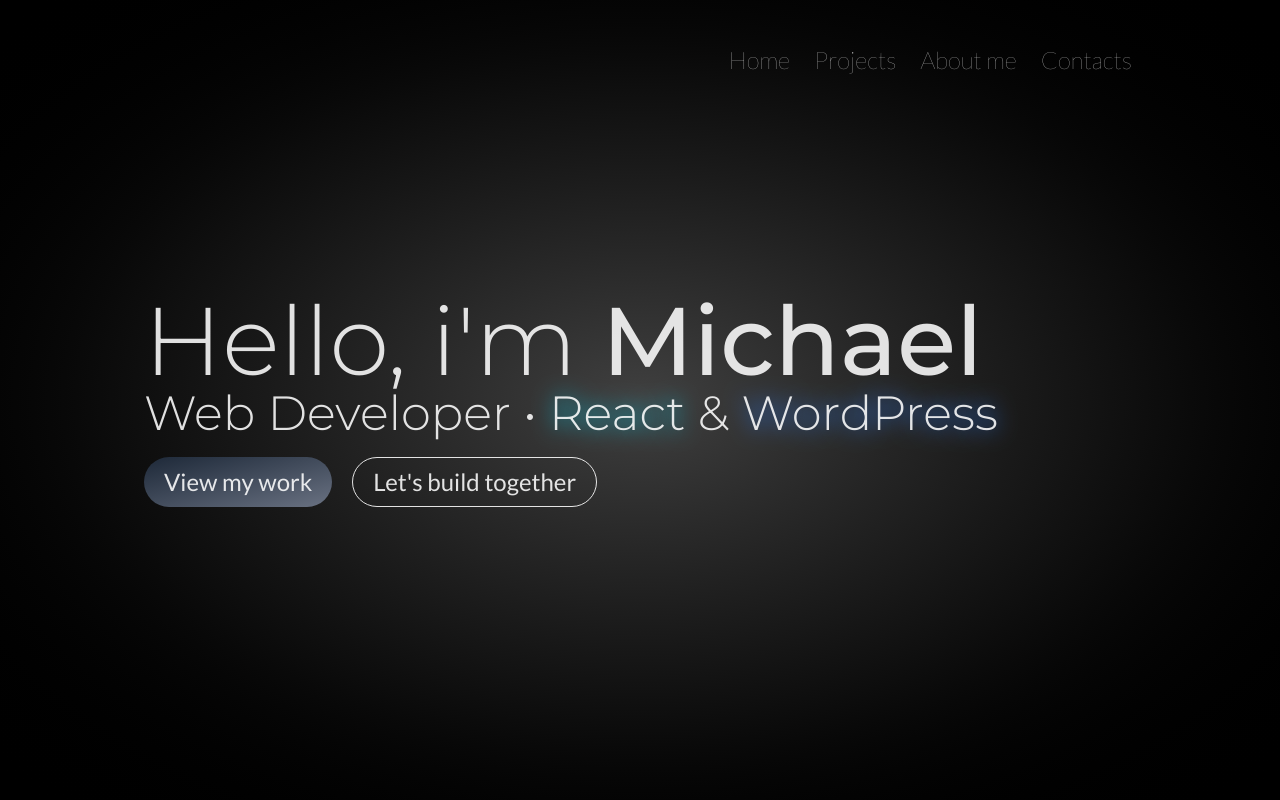
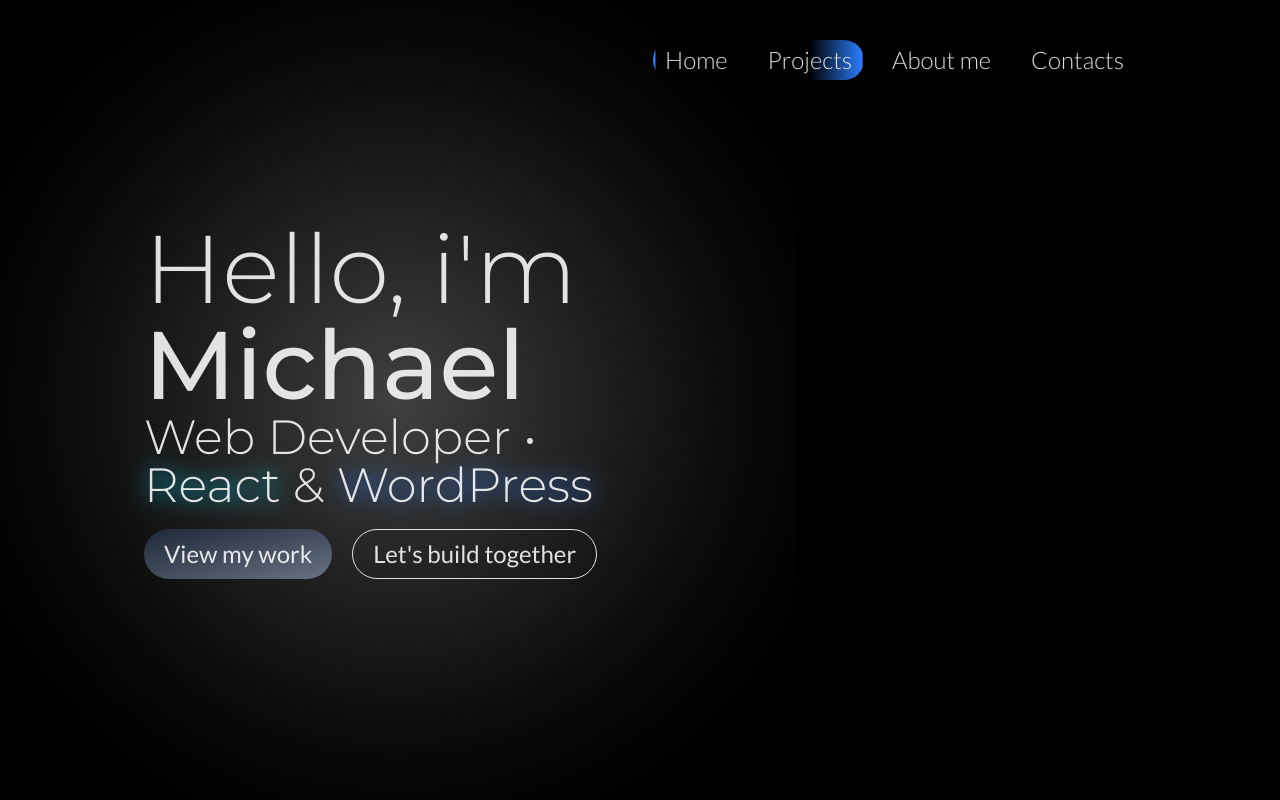
Before and after one commit to uFNet1/portfolio, a React (Vite) app: page / in a window 1280 px wide. Shown: the top 800 px of the page. Built offline with nearby package versions, Linux system fonts and the light colour scheme.

Commit message:
Header WIP

```diff
--- a/src/components/Button.tsx
+++ b/src/components/Button.tsx
@@ -2,7 +2,7 @@
   return (
     <button
       type="button"
-      className={`cursor-pointer border rounded-full px-5 py-2 text-2xl transition-all duration-200 ${styling} `}
+      className={`cursor-pointer border rounded-full px-5 py-2 text-base md:text-2xl transition-all duration-200 ${styling} `}
     >
       <a href={to}>{children}</a>
     </button>
--- a/src/components/Header.tsx
+++ b/src/components/Header.tsx
@@ -1,12 +1,104 @@
-export default function Header() {
+import { useEffect, useState } from "react";
+import type { elementInfo, positionOnPage } from "../types";
+
+export default function Header({
+  position,
+  scrollData,
+}: {
+  position: elementInfo | null;
+  scrollData: positionOnPage | null;
+}) {
+  const buttons = [
+    {
+      text: "Home",
+      link: "#home",
+    },
+    {
+      text: "Projects",
+      link: "#projects",
+    },
+    {
+      text: "About me",
+      link: "#about",
+    },
+    {
+      text: "Contacts",
+      link: "#contacts",
+    },
+  ];
+  function calculateRelativePercentage() {
+    if (position && scrollData) {
+      const currPage = position.currentElementY;
+      const currScroll = scrollData.scrollValue;
+      const step = position.elementHeight;
+      const percentage = (currScroll - currPage) / step;
+      return percentage * 100;
+    }
+  }
+  function checkDirection(percentage: number | undefined) {
+    if (!percentage) return "none";
+    if (percentage > 0) {
+      return "next";
+    } else if (percentage < 0) {
+      return "previous";
+    } else {
+      return "none";
+    }
+  }
+  const blobPercentage = calculateRelativePercentage();
+  useEffect(() => {
+    // calculateRelativePercentage();
+  }, [scrollData]);
+  // const [blobPercentage, setBlobPercentage] = useState<number>(0);
+  const buttonStyles = "rounded-full px-3 py-1 backdrop-blur-2xl relative";
+  const selectedButtonStyles = `bg-linear-to-tr from-cyan-600/50 to-blue-500/60`;
+
+  // const currentButtonStyles = `bg-linear-to-r from-gray-500/0 to-blue-500 bg-[length:200%_100%] bg-position-[${
+  //   blobPercentage ? 100 / blobPercentage : null
+  // }%]`;
+  const currentButtonStyles = `bg-linear-to-r from-blue-500 from-50% via-51% via-gray-500/0 to-gray-500/0 bg-[length:200%_100%]`;
+  // const currentButtonStyles = `bg-linear-to-r from-blue-500 to-gray-500/0 bg-[length:200%_100%] bg-position-[-64%_0%]`;
+  const nextButtonStyles = `bg-linear-to-r to-blue-500 from-50% via-51% via-gray-500/0 from-gray-500/0 bg-[length:100%_100%] bg-position-[${
+    blobPercentage ? blobPercentage : null
+  }%]`;
+  const prevButtonStyles = `bg-linear-to-l to-blue-500 from-gray-500/0 bg-[length:200%_100%]`;
+  // const nextButtonStyles = `bg-linear-to-r from-blue-500 to-gray-500/0 bg-[length:200%_100%] bg-position-[1%]`;
+  // const nextButtonStyles = `bg-red-500`;
+  console.log(Math.round(blobPercentage));
   return (
-    <header className="w-fit flex flex-row justify-center gap-4 text-2xl font-extralight right-36 top-10 sticky h-0 float-right z-50">
-      <a href="#home">Home</a>
-      <a href="#projects">Projects</a>
-      <a href="#about">About me</a>
-      {/* <span className="text-gray-700 select-none">|</span> */}
-      {/* <span className="text-gray-700 select-none">|</span> */}
-      <a href="#contacts">Contacts</a>
+    <header className="w-fit flex flex-row justify-center gap-4 max-md:mx-auto text-base md:text-2xl font-light md:right-36 top-10 sticky md:float-right items-center z-50">
+      {buttons.map((e, i) => (
+        <a
+          key={i}
+          href={e.link}
+          style={{ backgroundPositionX: blobPercentage ? -Math.round(blobPercentage) + "%" : 0 }}
+          className={`${buttonStyles} ${
+            position !== null ? (position.currentElement === i ? currentButtonStyles : null) : null
+          }
+          ${
+            position
+              ? checkDirection(blobPercentage) === "next"
+                ? i === position?.currentElement + 1
+                  ? nextButtonStyles
+                  : null
+                : checkDirection(blobPercentage) === "previous" && i === position?.currentElement - 1
+                ? prevButtonStyles
+                : null
+              : null
+            // blobPercentage
+            //   ? blobPercentage > 0
+            //     ? i === position?.currentElement + 1
+            //       ? nextButtonStyles
+            //       : null
+            //     : null
+            //   : i === position?.currentElement - 1
+            //   ? nextButtonStyles
+            //   : null
+          }`}
+        >
+          {e.text}
+        </a>
+      ))}
     </header>
   );
 }
--- a/src/components/Link.tsx
+++ b/src/components/Link.tsx
@@ -1,6 +1,6 @@
 export default function Link({ children, linkTo }) {
   return (
-    <a className="text-4xl font-light hover:font-medium" href={linkTo}>
+    <a className="text-lg md:text-4xl font-light text-blue-400 hover:font-medium" href={linkTo}>
       {children}
     </a>
   );
--- a/src/components/pages/About.tsx
+++ b/src/components/pages/About.tsx
@@ -4,9 +4,9 @@
   const sectionStyles = "bg-linear-to-b from-black to-neutral-700 from-0% to-100%";
   return (
     <Section styling={sectionStyles}>
-      <h1 className="text-8xl font-light mx-auto mb-16">About me</h1>
-      <div className="flex flex-row gap-16">
-        <div className="w-1/3 my-auto" id="about">
+      <h1 className="text-2xl md:text-8xl font-light mx-auto mb-16">About me</h1>
+      <div className="flex flex-col md:flex-row gap-16">
+        <div className="max-md:hidden w-1/4 md:w-1/3 my-auto" id="about">
           <img
             width="309px"
             height="483px"
@@ -15,8 +15,8 @@
             className="outline outline-neutral-600 shadow-[33px_33px_0px_-2px] shadow-[#00000025]"
           />
         </div>
-        <div className="w-px h-full bg-neutral-400"></div>
-        <p className="w-2/3 font-light text-2xl">
+        <div className="hidden md:visible w-px h-full bg-neutral-400"></div>
+        <p className="font-light text-base md:text-2xl md:w-2/3">
           I started my <strong>web development journey in 2023</strong>, when I was building simple HTML pages for my{" "}
           <abbr title="Computer Science">CS</abbr> classes. During my first JavaScript class, I was amazed by how
           intuitive and powerful the language felt.
--- a/src/components/pages/Contacts.tsx
+++ b/src/components/pages/Contacts.tsx
@@ -1,15 +1,14 @@
 import Link from "../Link";
 import Section from "../Section";
-import cursor from "/cursor.png";
 
 export default function Contacts() {
   const sectionStyles = "bg-linear-to-b to-black from-neutral-700 from-0% to-100%";
   return (
     <Section styling={sectionStyles}>
-      <h1 className="text-8xl font-light mx-auto mb-16">Contact</h1>
+      <h1 className="text-2xl md:text-8xl font-light mx-auto mb-16">Contact</h1>
       <div className="flex flex-col gap-2 items-start relative" id="contacts">
-        <h2 className="text-4xl">Let's get in touch!</h2>
-        <h3 className="text-4xl font-light">You can reach me through these platforms:</h3>
+        <h2 className="text-lg md:text-4xl">Let's get in touch!</h2>
+        <h3 className="text-lg md:text-4xl font-light">You can reach me through these platforms:</h3>
         <br />
         <div className="flex flex-row items-center relative">
           <div className="flex flex-col items-start">
@@ -21,7 +20,6 @@
             <Link linkTo={"mailto:vlasenko.mykhailo.mv@email.com"}>E-mail</Link>
           </div>
         </div>
-        <img width="200px" height="200px" src={cursor} alt="Photo of myself" className="absolute left-64" />
       </div>
     </Section>
   );
--- a/src/components/pages/Home.tsx
+++ b/src/components/pages/Home.tsx
@@ -6,10 +6,10 @@
   return (
     <Section styling={"bg-radial from-neutral-700 from-0% to-black to-100%"}>
       <div className="justify-self-center relative" id="home">
-        <h1 className="text-8xl font-light">
+        <h1 className="text-2xl md:text-8xl font-light">
           Hello, i'm <strong className="font-medium">Michael</strong>
         </h1>
-        <h2 className="text-5xl font-light">
+        <h2 className="text-lg md:text-5xl font-light">
           Web Developer • <GlowText color={"text-shadow-cyan-400"}>React</GlowText> &{" "}
           <GlowText color={"text-shadow-blue-500"}>WordPress</GlowText>
         </h2>
--- a/src/components/pages/MainPage.css
+++ b/src/components/pages/MainPage.css
@@ -2,23 +2,20 @@
   color: white;
 }
 header > * {
-  border-radius: 6px;
-  padding: 0.25rem;
-  transition: all 250ms;
+  /* border-radius: 6px; */
+  /* padding: 0.25rem; */
+  /* transition: all 250ms; */
 }
-header > a:after {
+/* header > a:after {
   background: none repeat scroll 0 0 transparent;
   bottom: 0;
   content: "";
   display: block;
   height: 2px;
-  /* left: 50%; */
-
-  /* position: absolute; */
   background: #ff7f50;
   transition: width 0.3s ease 0s, left 0.3s ease 0s;
   width: 0;
-}
+} */
 
 header > a:hover:after {
   width: 100%;
--- a/src/components/pages/MainPage.tsx
+++ b/src/components/pages/MainPage.tsx
@@ -4,15 +4,111 @@
 import Header from "../Header";
 import Home from "./Home";
 import ProjectsShowcase from "./ProjectsShowcase";
+import { useEffect, useState } from "react";
+import type { elementInfo, positionOnPage } from "../../types";
+let positionData: null | elementInfo = null;
+export default function MainPage() {
+  const [currentPosition, setCurrentPosition] = useState<null | elementInfo>(null);
+  const [currentScroll, setCurrentScroll] = useState<null | positionOnPage>(null);
 
-export default function MainPage() {
+  // const [offset, setOffset] = useState(0);
+  useEffect(() => {
+    calculatePagesSizes(window.scrollY);
+  }, []);
+  useEffect(() => {
+    const onScroll = () => calculatePagesSizes(window.scrollY);
+    window.removeEventListener("scrollend", onScroll);
+    window.addEventListener("scrollend", onScroll, { passive: true });
+    return () => window.removeEventListener("scrollend", onScroll);
+  }, []);
+
+  useEffect(() => {
+    const onScroll = () => {
+      setTimeout(() => {
+        continiousScrolling(window.scrollY);
+      }, 100);
+    };
+    // const onScroll = () => continiousScrolling(window.scrollY);
+    window.removeEventListener("scroll", onScroll);
+    window.addEventListener("scroll", onScroll, { passive: true });
+    return () => window.removeEventListener("scroll", onScroll);
+  }, []);
+
+  // function clickHandler(direction: string) {
+  //   const scrollbar = document.querySelector("#scrollableProjects");
+  //   if (direction === "left") {
+  //     scrollbar?.scrollBy({
+  //       top: 0,
+  //       left: -10,
+  //       behavior: "smooth",
+  //     });
+  //   } else if (direction === "right") {
+  //     scrollbar?.scrollBy({
+  //       top: 0,
+  //       left: 10,
+  //       behavior: "smooth",
+  //     });
+  //   } else return;
+  // }
+  function calculatePagesSizes(scroll: number) {
+    const page = document.querySelector("html") as HTMLElement;
+    const fullHeight = page.scrollHeight;
+    const elementHeight = self.innerHeight;
+    const elementsCount = Math.round(fullHeight / elementHeight);
+    const currentOffset = page.clientHeight + Math.round(scroll);
+    const currentElement = Math.round((currentOffset - elementHeight) / elementHeight);
+    positionData = {
+      elements: elementsCount,
+      currentElement: currentElement,
+      currentElementY: Math.round(currentOffset),
+      elementHeight: elementHeight,
+    };
+    setCurrentPosition(positionData);
+  }
+  // console.log(positionData);
+  function continiousScrolling(scroll: number) {
+    // return;
+    const page = document.querySelector("html") as HTMLElement;
+    const currentScrollOffset = page.clientHeight + Math.round(scroll);
+    // console.log(currentPosition);
+    // console.log(positionData);
+    if (positionData) {
+      // console.log(positionData.currentElement);
+
+      const prevElement =
+        positionData.currentElement > 0 ? positionData.currentElementY - positionData.elementHeight : 0;
+      const nextElement =
+        positionData.currentElement < positionData.elements - 1
+          ? positionData.currentElementY + positionData.elementHeight
+          : positionData.currentElementY;
+      setCurrentScroll({ previousElement: prevElement, nextElement: nextElement, scrollValue: currentScrollOffset });
+    }
+  }
+  // function scrollHandler(e: React.UIEvent<HTMLDivElement, UIEvent>) {
+  //   const el = e.target as HTMLDivElement;
+  //   if (el.scrollLeft !== 0) {
+  //     setIsScrollbarAtStart(false);
+  //   } else {
+  //     setIsScrollbarAtStart(true);
+  //   }
+  //   const currentOffset = el.clientWidth + Math.round(el.scrollLeft);
+  //   const margin = 10;
+  //   if (el.scrollWidth >= currentOffset - margin && el.scrollWidth <= currentOffset + margin) {
+  //     setIsScrollbarAtEnd(true);
+  //   } else {
+  //     setIsScrollbarAtEnd(false);
+  //   }
+  // }
+
   return (
     <>
-      <Header />
-      <Home />
-      <ProjectsShowcase />
-      <About />
-      <Contacts />
+      <Header position={currentPosition} scrollData={currentScroll} />
+      <div id="scrollablePages">
+        <Home />
+        <ProjectsShowcase />
+        <About />
+        <Contacts />
+      </div>
     </>
   );
 }
--- a/src/components/pages/ProjectsShowcase.tsx
+++ b/src/components/pages/ProjectsShowcase.tsx
@@ -32,6 +32,7 @@
       setIsScrollbarAtStart(true);
     }
     const currentOffset = el.clientWidth + Math.round(el.scrollLeft);
+    console.log(currentOffset);
     const margin = 10;
     if (el.scrollWidth >= currentOffset - margin && el.scrollWidth <= currentOffset + margin) {
       setIsScrollbarAtEnd(true);
--- /dev/null
+++ b/src/types.tsx
@@ -0,0 +1,11 @@
+export interface elementInfo {
+  elements: number;
+  currentElement: number;
+  currentElementY: number;
+  elementHeight: number;
+}
+export interface positionOnPage {
+  previousElement: number;
+  nextElement: number;
+  scrollValue: number;
+}
```
